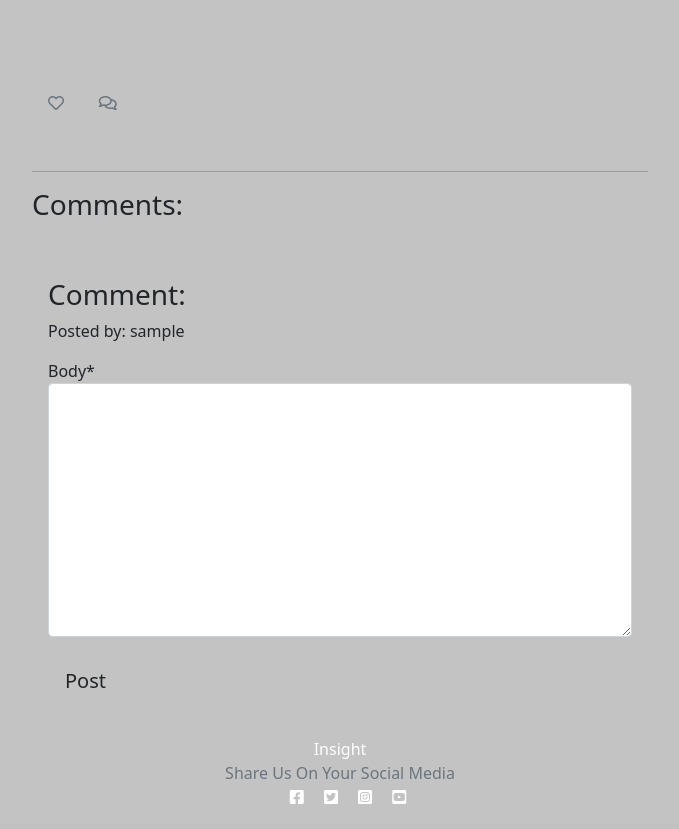
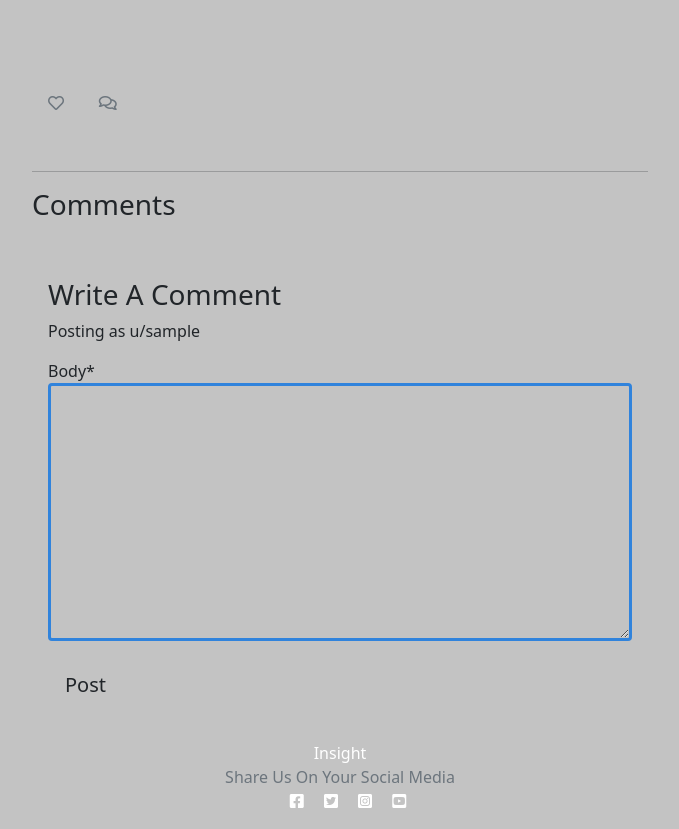
Before and after one commit to Code-Institute-Submissions/SeanTangney-insight_SepResub, a Django app: template templates/post_detail.html in a window 1280 px wide. Shown: the part 308-1137 px from the top of the page, without its empty margins (300-979 px from the left). Before the commit the page ends 1112 px from the top, so only its background shows below. Run offline with Django 4.2, Linux system fonts and the light colour scheme; the template is opened without the code that fills it: values that come from a table or form of the project are taken from there, others are empty; the visitor is signed in with stand-in values (Sample User, id 1); some libraries are stand-ins or nearby versions.

Commit message:
Add styles for post_detail

```diff
--- a/static/css/style.css
+++ b/static/css/style.css
@@ -45,6 +45,12 @@ body {
     padding: 0;
 }
 
+.form-control {
+    background-color: #C3C3C3;
+    border-color: #3083DC;
+    border-width: 0.2em;
+}
+
 /* Sign In Page */
 
 .account-card {
--- a/templates/post_detail.html
+++ b/templates/post_detail.html
@@ -52,7 +52,7 @@
         <div class="col-s-12">
             <div class="row">
                 <div class="col-md-12 card mb-12  mt-12">
-                    <h3>Comments:</h3>
+                    <h3>Comments</h3>
                     <div class="card-body">
                         {% for comment in comments %}
                         <div class="comments">
@@ -77,8 +77,8 @@
                     <div class="card-body">
                         {% if user.is_authenticated %}
 
-                        <h3>Comment:</h3>
-                        <p>Posted by: {{ user.username }}</p>
+                        <h3>Write A Comment</h3>
+                        <p>Posting as u/{{ user.username }}</p>
                         <form method="post">
                             {{ comment_form | crispy }}
                             {% csrf_token %}
```
